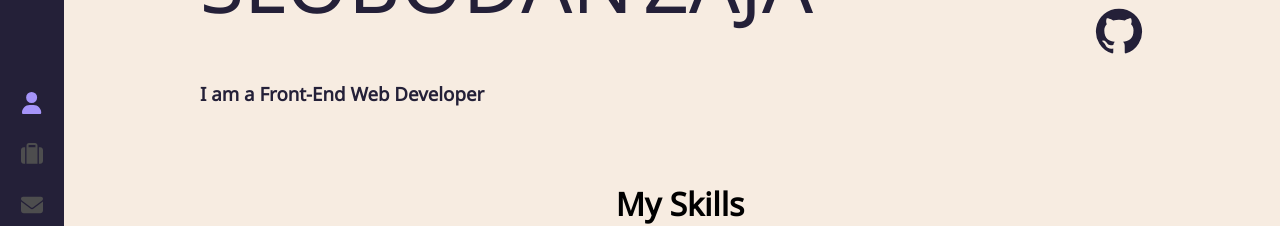
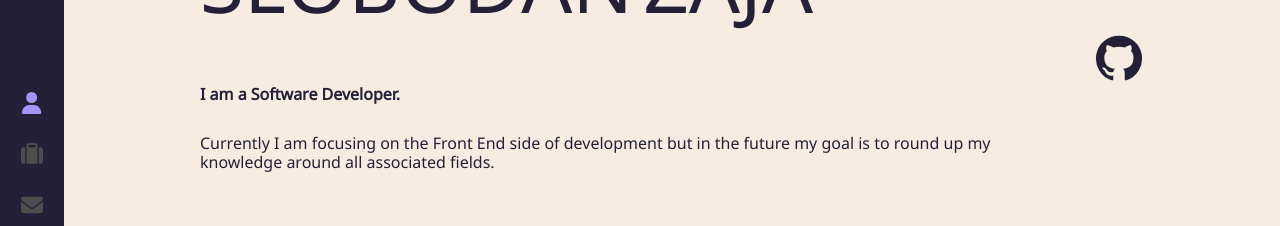
Before and after one commit to brunash/portfolio, a React (Create React App) app: page / in a window 1280 px wide. Shown: the part 202-428 px from the top of the page. Built offline with nearby package versions, Linux system fonts and the light colour scheme.

Commit message:
added description

```diff
--- a/src/components/About/About.js
+++ b/src/components/About/About.js
@@ -108,8 +108,9 @@ const About = () => {
               idx={3}
             />
           </div>
-          <h3>I am a Front-End Web Developer</h3>
-          <p>
+          <h4>I am a Software Developer.</h4>
+          <p className="container__text">Currently I am focusing on the Front End side of development but
+            in the future my goal is to round up my knowledge around all associated fields.
           </p>
         </section>
         <div
--- a/src/components/About/About.scss
+++ b/src/components/About/About.scss
@@ -29,6 +29,7 @@
         display: flex;
         flex-direction: column;
         align-items: center;
+        justify-content: center;
         @include tablet {
            display: flex;
             flex-direction: row;
@@ -56,6 +57,10 @@
             margin: 3rem 0;
         }
     }
+    &__text {
+        margin-top: 1rem;
+        line-height: 1.2rem;
+    }
 }
 .social {
     transition: 2s ease;
```
